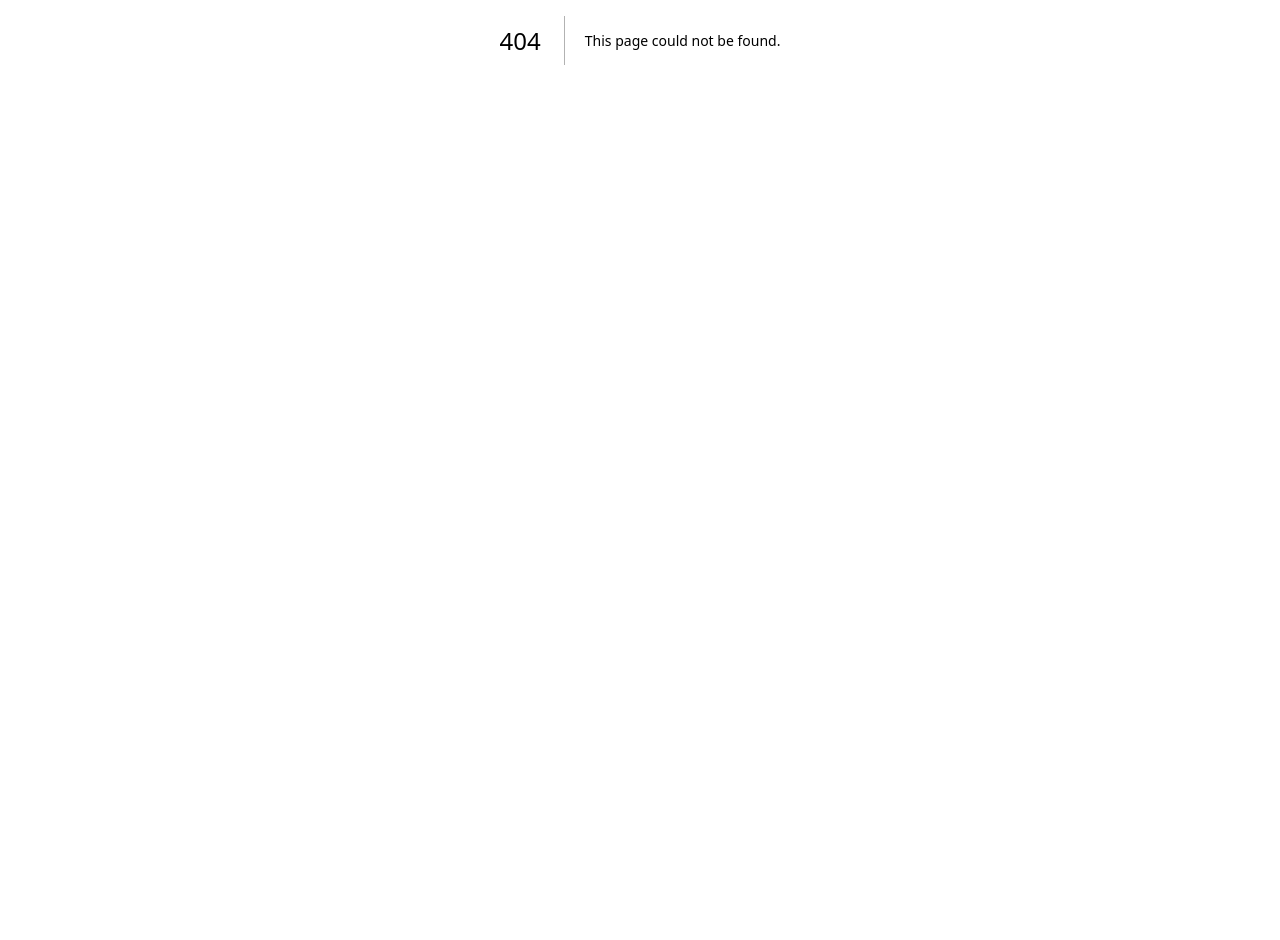
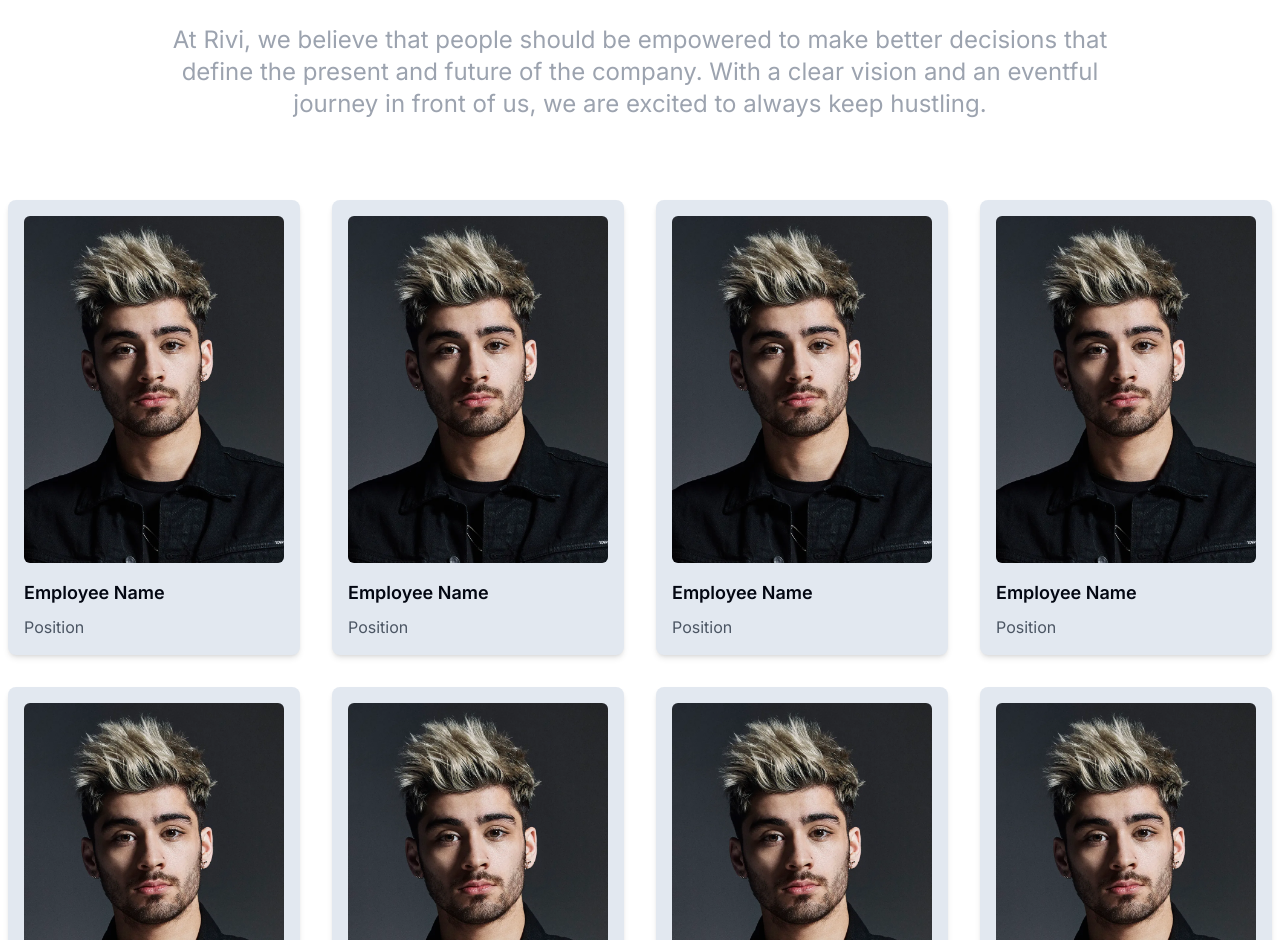
Before and after one commit to crystinameth/rivi, a Next.js app: page /routes/people in a window 1280 px wide. Before the commit this address had no page. Shown: the part 360-1300 px from the top of the page. Before the commit the page ends 800 px from the top, so only its background shows below. Built offline with nearby package versions, Linux system fonts and the light colour scheme.

Commit message:
employees added

```diff
--- a/app/page.tsx
+++ b/app/page.tsx
@@ -2,6 +2,7 @@ import Navbar from "@/components/ui/mycomp/navbar";
 import MyCaousel from "@/components/ui/mycomp/carousel";
 import Prop from "@/components/ui/mycomp/prop";
 import ParallaxSection from "@/components/ui/mycomp/parallel";
+import { Button } from "@/components/ui/button";
 import Image from "next/image";
 
 export default function Home() {
@@ -25,6 +26,15 @@ export default function Home() {
       <Prop />
       <ParallaxSection />
 
+      <div className="flex flex-col items-center justify-between bg-blue-500 w-full h-min">
+        <h1 className="scroll-m-20 text-4xl font-extrabold tracking-tight lg:text-5xl text-white p-2">
+          Download Rivi
+        </h1>
+        <h3 className="text-xl font-semibold tracking-tight text-white p-2">
+          Plan your next trip with Rivi.
+        </h3>
+        <Button variant="outline">Get the app</Button>
+      </div>
     </main>
   );
 }
--- /dev/null
+++ b/app/routes/people/page.tsx
@@ -0,0 +1,21 @@
+import Navbar from "@/components/ui/mycomp/navbar";
+import Employee from "./people";
+
+export default function People() {
+  return (
+    <div className="flex flex-col items-center justify-between min-h">
+      <Navbar />
+      <h1 className="scroll-m-20 pt-48 pb-12 font-extrabold text-center text-7xl text-blue-500">
+        The human intelligence behind <br />
+        our artificial intelligence.
+      </h1>
+      <p className="text-center text-2xl text-gray-400">
+      At Rivi, we believe that people should be empowered to make better decisions that<br/>
+       define the present and future of the company. With a clear vision and an eventful <br/>
+       journey in front of us, we are excited to always keep hustling.
+      </p>
+
+      <Employee />
+    </div>
+  );
+}
--- /dev/null
+++ b/app/routes/people/people.tsx
@@ -0,0 +1,177 @@
+import Image from "next/image";
+
+export default function Employee() {
+  return (
+    <div className="flex flex-wrap -mx-2 pt-20">
+
+      <div className="w-full sm:w-1/2 md:w-1/3 xl:w-1/4 px-4 mb-8">
+        <div className="bg-slate-200 p-4 rounded-lg shadow-md h-full">
+          <Image
+            src="/zayn.webp"
+            alt="goatest"
+            height={300}
+            width={300}
+            className="w-full object-cover mb-4 rounded-md"
+          />
+          <h3 className="text-lg font-semibold mb-2">Employee Name</h3>
+          <p className="text-gray-600">Position</p>
+        </div>
+      </div>
+
+      <div className="w-full sm:w-1/2 md:w-1/3 xl:w-1/4 px-4 mb-8">
+        <div className="bg-slate-200 p-4 rounded-lg shadow-md h-full">
+          <Image
+            src="/zayn.webp"
+            alt="goatest"
+            height={300}
+            width={300}
+            className="w-full object-cover mb-4 rounded-md"
+          />
+          <h3 className="text-lg font-semibold mb-2">Employee Name</h3>
+          <p className="text-gray-600">Position</p>
+        </div>
+      </div>
+
+      <div className="w-full sm:w-1/2 md:w-1/3 xl:w-1/4 px-4 mb-8">
+        <div className="bg-slate-200 p-4 rounded-lg shadow-md h-full">
+          <Image
+            src="/zayn.webp"
+            alt="goatest"
+            height={300}
+            width={300}
+            className="w-full object-cover mb-4 rounded-md"
+          />
+          <h3 className="text-lg font-semibold mb-2">Employee Name</h3>
+          <p className="text-gray-600">Position</p>
+        </div>
+      </div>
+
+      <div className="w-full sm:w-1/2 md:w-1/3 xl:w-1/4 px-4 mb-8">
+        <div className="bg-slate-200 p-4 rounded-lg shadow-md h-full">
+          <Image
+            src="/zayn.webp"
+            alt="goatest"
+            height={300}
+            width={300}
+            className="w-full object-cover mb-4 rounded-md"
+          />
+          <h3 className="text-lg font-semibold mb-2">Employee Name</h3>
+          <p className="text-gray-600">Position</p>
+        </div>
+      </div>
+
+      <div className="w-full sm:w-1/2 md:w-1/3 xl:w-1/4 px-4 mb-8">
+        <div className="bg-slate-200 p-4 rounded-lg shadow-md h-full">
+          <Image
+            src="/zayn.webp"
+            alt="goatest"
+            height={300}
+            width={300}
+            className="w-full object-cover mb-4 rounded-md"
+          />
+          <h3 className="text-lg font-semibold mb-2">Employee Name</h3>
+          <p className="text-gray-600">Position</p>
+        </div>
+      </div>
+
+      <div className="w-full sm:w-1/2 md:w-1/3 xl:w-1/4 px-4 mb-8">
+        <div className="bg-slate-200 p-4 rounded-lg shadow-md h-full">
+          <Image
+            src="/zayn.webp"
+            alt="goatest"
+            height={300}
+            width={300}
+            className="w-full object-cover mb-4 rounded-md"
+          />
+          <h3 className="text-lg font-semibold mb-2">Employee Name</h3>
+          <p className="text-gray-600">Position</p>
+        </div>
+      </div>
+
+      <div className="w-full sm:w-1/2 md:w-1/3 xl:w-1/4 px-4 mb-8">
+        <div className="bg-slate-200 p-4 rounded-lg shadow-md h-full">
+          <Image
+            src="/zayn.webp"
+            alt="goatest"
+            height={300}
+            width={300}
+            className="w-full object-cover mb-4 rounded-md"
+          />
+          <h3 className="text-lg font-semibold mb-2">Employee Name</h3>
+          <p className="text-gray-600">Position</p>
+        </div>
+      </div>
+
+      <div className="w-full sm:w-1/2 md:w-1/3 xl:w-1/4 px-4 mb-8">
+        <div className="bg-slate-200 p-4 rounded-lg shadow-md h-full">
+          <Image
+            src="/zayn.webp"
+            alt="goatest"
+            height={300}
+            width={300}
+            className="w-full object-cover mb-4 rounded-md"
+          />
+          <h3 className="text-lg font-semibold mb-2">Employee Name</h3>
+          <p className="text-gray-600">Position</p>
+        </div>
+      </div>
+
+      <div className="w-full sm:w-1/2 md:w-1/3 xl:w-1/4 px-4 mb-8">
+        <div className="bg-slate-200 p-4 rounded-lg shadow-md h-full">
+          <Image
+            src="/zayn.webp"
+            alt="goatest"
+            height={300}
+            width={300}
+            className="w-full object-cover mb-4 rounded-md"
+          />
+          <h3 className="text-lg font-semibold mb-2">Employee Name</h3>
+          <p className="text-gray-600">Position</p>
+        </div>
+      </div>
+
+      <div className="w-full sm:w-1/2 md:w-1/3 xl:w-1/4 px-4 mb-8">
+        <div className="bg-slate-200 p-4 rounded-lg shadow-md h-full">
+          <Image
+            src="/zayn.webp"
+            alt="goatest"
+            height={300}
+            width={300}
+            className="w-full object-cover mb-4 rounded-md"
+          />
+          <h3 className="text-lg font-semibold mb-2">Employee Name</h3>
+          <p className="text-gray-600">Position</p>
+        </div>
+      </div>
+
+      <div className="w-full sm:w-1/2 md:w-1/3 xl:w-1/4 px-4 mb-8">
+        <div className="bg-slate-200 p-4 rounded-lg shadow-md h-full">
+          <Image
+            src="/zayn.webp"
+            alt="goatest"
+            height={300}
+            width={300}
+            className="w-full object-cover mb-4 rounded-md"
+          />
+          <h3 className="text-lg font-semibold mb-2">Employee Name</h3>
+          <p className="text-gray-600">Position</p>
+        </div>
+      </div>
+
+      <div className="w-full sm:w-1/2 md:w-1/3 xl:w-1/4 px-4 mb-8">
+        <div className="bg-slate-200 p-4 rounded-lg shadow-md h-full">
+          <Image
+            src="/zayn.webp"
+            alt="goatest"
+            height={300}
+            width={300}
+            className="w-full object-cover mb-4 rounded-md"
+          />
+          <h3 className="text-lg font-semibold mb-2">Employee Name</h3>
+          <p className="text-gray-600">Position</p>
+        </div>
+      </div>
+
+    </div>
+  );
+}
--- a/components/ui/mycomp/navbar.tsx
+++ b/components/ui/mycomp/navbar.tsx
@@ -9,7 +9,7 @@ export default function Navbar() {
             <div className="space-x-12">
             <a href="#" className="font-sans hover:font-serif hover:text-white">LABS</a>
             <a href="#" className="font-sans hover:font-serif hover:text-white">BLOG</a>
-            <a href="#" className="font-sans hover:font-serif hover:text-white">PEOPLE</a>
+            <a href="./routes/people" className="font-sans hover:font-serif hover:text-white">PEOPLE</a>
             <a href="#" className="font-sans hover:font-serif hover:text-white">COMPANY</a>
             <Button variant="outline">Get the app</Button>
          </div>
--- a/components/ui/mycomp/parallel.tsx
+++ b/components/ui/mycomp/parallel.tsx
@@ -7,8 +7,8 @@ const ParallaxSection = () => {
       <div className="bg-slate-400 w-full flex flex-col justify-center relative h-full">
         <h1 className="font-serif text-center scroll-m-20 text-5xl font-extrabold tracking-wide p-3">Ask Rivi</h1>
         <h1 className="font-serif text-center scroll-m-20 text-4xl font-extrabold p-3 text-blue-800">#AnythingTravel</h1>
-        <Card className="bg-blue-400 relative w-1/2 sticky top-0 left-40 ">
-            <CardContent className="flex flex-col items-center justify-center p-6">
+        <Card className="bg-blue-400 w-1/2 sticky top-40 left-20">
+            <CardContent className="flex flex-col items-center justify-center p-2">
                 <h1 className="scroll-m-20 text-4xl font-extrabold font-serif tracking-wide lg:text-5xl text-white p-20 text-center ">
                  "I have a meeting in Bandra at 2pm on Monday"
                 </h1>
@@ -20,8 +20,8 @@ const ParallaxSection = () => {
                 />
             </CardContent>
         </Card>
-        <Card className="bg-blue-400 relative w-1/2 sticky top-0 left-40">
-            <CardContent className="flex flex-col items-center justify-center p-6">
+        <Card className="bg-blue-400 w-1/2 sticky top-40 left-20">
+            <CardContent className="flex flex-col items-center justify-center p-2">
                 <h1 className="scroll-m-20 text-4xl font-extrabold font-serif tracking-wide lg:text-5xl text-white p-20 text-center ">
                  "Suggest hotels and homestays in Paris and Amsterdam"
                 </h1>
@@ -33,8 +33,8 @@ const ParallaxSection = () => {
                 />
             </CardContent>
         </Card>
-        <Card className="bg-blue-400 relative w-1/2 sticky top-0 left-40">
-            <CardContent className="flex flex-col items-center justify-center p-6">
+        <Card className="bg-blue-400 w-1/2 sticky top-40 left-20">
+            <CardContent className="flex flex-col items-center justify-center p-2">
                 <h1 className="scroll-m-20 text-4xl font-extrabold font-serif tracking-wide lg:text-5xl text-white p-20 text-center ">
                  "Suggest kids activities in London near my hotel"
                 </h1>
@@ -46,8 +46,8 @@ const ParallaxSection = () => {
                 />
             </CardContent>
         </Card>
-        <Card className="bg-blue-400 relative w-1/2 sticky top-0 left-40">
-            <CardContent className="flex flex-col items-center justify-center p-6">
+        <Card className="bg-blue-400 w-1/2 sticky top-40 left-20">
+            <CardContent className="flex flex-col items-center justify-center p-2">
                 <h1 className="scroll-m-20 text-4xl font-extrabold font-serif tracking-wide lg:text-5xl text-white p-20 text-center ">
                 "Where will I get the best pizza in Naples?"
                 </h1>
@@ -59,8 +59,8 @@ const ParallaxSection = () => {
                 />
             </CardContent>
         </Card>
-        <Card className="bg-blue-400 relative w-1/2 sticky top-0 left-40">
-            <CardContent className="flex flex-col items-center justify-center p-6">
+        <Card className="bg-blue-400 w-1/2 sticky top-40 left-20">
+            <CardContent className="flex flex-col items-center justify-center p-2">
                 <h1 className="scroll-m-20 text-4xl font-extrabold font-serif tracking-wide lg:text-5xl text-white p-20 text-center ">
                 "I'm thinking to go to Europe in May. Help me plan!"
                 </h1>
```
Also changed, not shown: public/zayn.webp (added).
